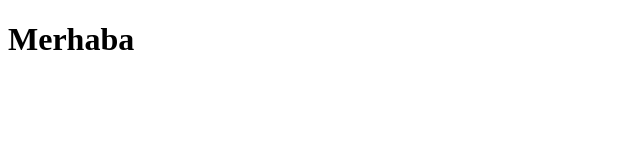
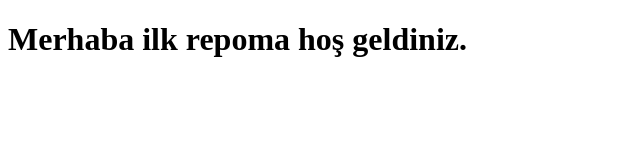
Before and after one commit to Nurgul12/kodluyoruzilkrepo, a plain HTML site: page index.html in a window 1280 px wide. Shown: the whole page, without its empty margins (0-640 px from the left). Drawn offline with Linux system fonts and the light colour scheme.

Commit message:
Yeni değişiklikler yapıldı

```diff
--- a/index.html
+++ b/index.html
@@ -6,6 +6,6 @@
     <title>İlk repo</title>
 </head>
 <body>
-    <h1>Merhaba</h1>
+    <h1>Merhaba ilk repoma hoş geldiniz.</h1>
 </body>
 </html>
```
